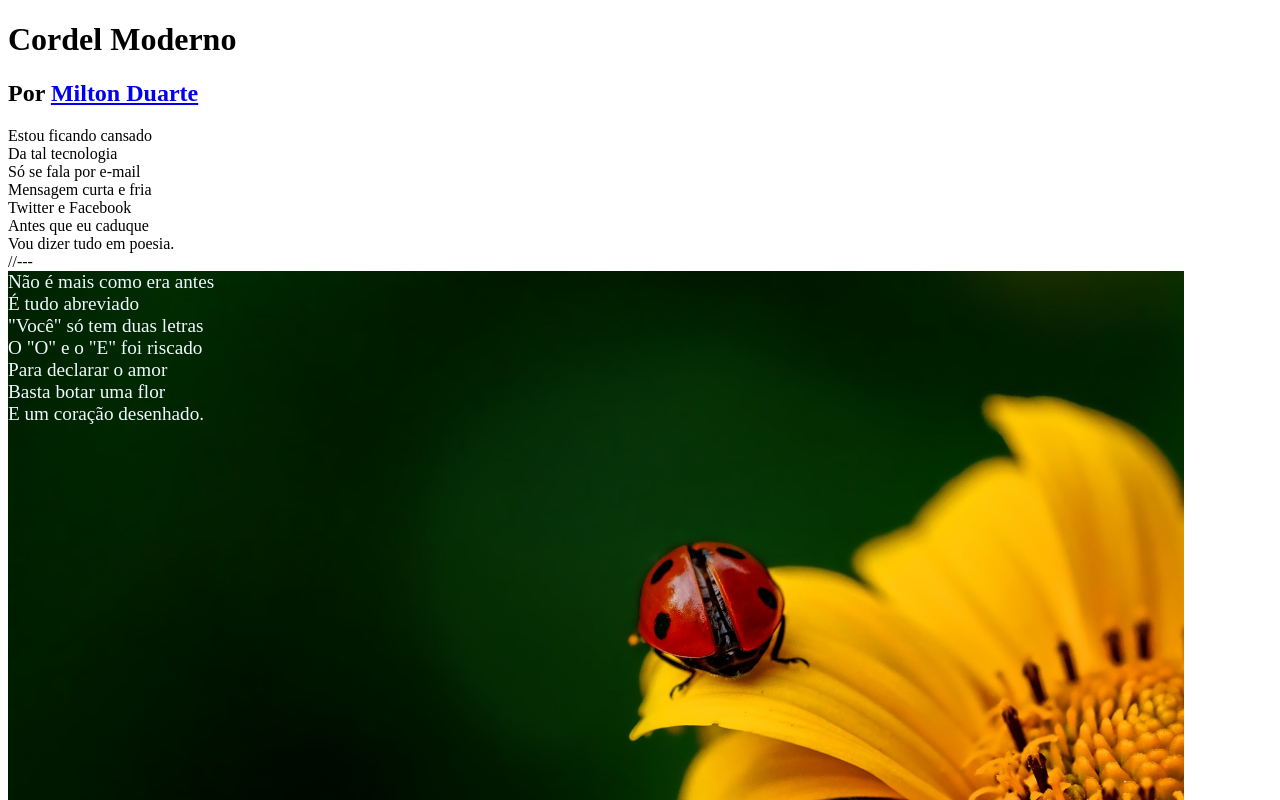
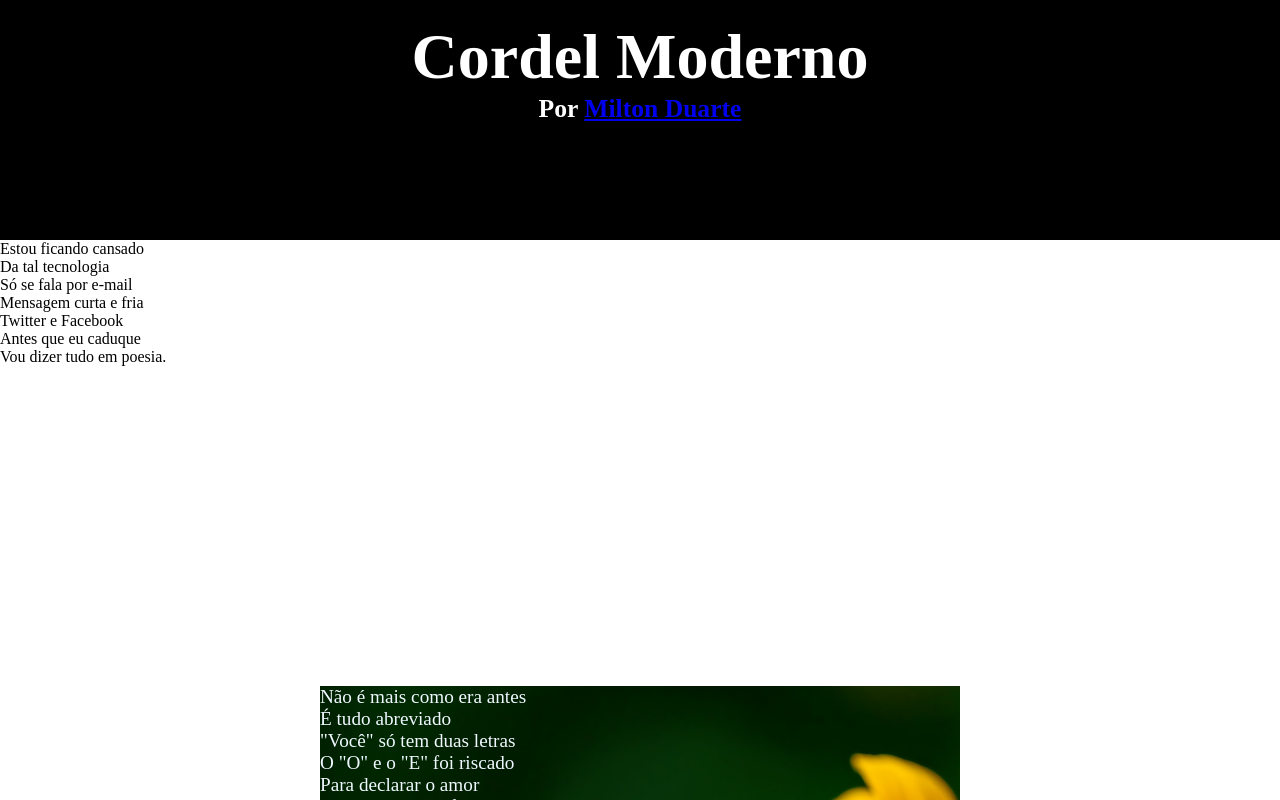
Before and after one commit to vitorhenriques-dev/html-css, a plain HTML site: page curso-html/projeto modulo 3/index.html in a window 1280 px wide. Shown: the top 800 px of the page. Drawn offline with Linux system fonts and the light colour scheme.

Commit message:
construção das css

```diff
--- /dev/null
+++ b/curso-html/projeto modulo 3/cordel.css
@@ -0,0 +1,29 @@
+*{
+    margin: 0px;
+}
+
+header {
+    background-color: black;
+    color: white;
+    font-size: 2em;
+    height: 200px;
+    text-align: center;
+    padding: 20px;
+
+}
+header > h2 {
+    color: white;
+    font-size: 0.8em;
+}
+
+div {
+    margin: 25%;
+    height: 98vh;
+    background-repeat: no-repeat;
+    background-image: url('imagens/background001.jpg');
+    background-size: contain;
+    color: aliceblue;
+    font-size: larger;
+    font-display: 1.2em;
+
+}
--- a/curso-html/projeto modulo 3/index.html
+++ b/curso-html/projeto modulo 3/index.html
@@ -5,18 +5,7 @@
     <meta http-equiv="X-UA-Compatible" content="IE=edge">
     <meta name="viewport" content="width=device-width, initial-scale=1.0">
     <title>Cordel</title>
-    <style>
-        div {
-            height: 98vh;
-            background-repeat: no-repeat;
-            background-image: url('imagens/background001.jpg');
-            background-size: contain;
-            color: aliceblue;
-            font-size: larger;
-            font-display: 1.2em;
-
-        }
-    </style>
+    <link rel="stylesheet" href="cordel.css">
 </head>
 <body>
     <header>
@@ -25,7 +14,7 @@
     </header>
 
 <main>
-    <article>
+    <article id="primeiro">
         Estou ficando cansado
         <br>
         Da tal tecnologia
@@ -40,10 +29,7 @@
         <br>
         Vou dizer tudo em poesia.
     </article>
-
-    //---
-
-    <article id="rolagem">
+    <article id="segundo">
         <div>
             Não é mais como era antes
             <br>
@@ -60,24 +46,38 @@
             E um coração desenhado.
         </div>
     </article>
-
-    //---
-
+    <article id="terceiro">
+        <div>
             Arroba agora não pesa
+            <br>
             É parte de um endereço
+            <br>
             Ponto final nem se usa
+            <br>
             Ou vai até no começo
+            <br>
             Agora é .com
+            <br>
             Se o saite é muito bom
+            <br>
             Ele vale um alto preço.
-
+            <br>
+            <br>
             Pra piorar a liguagem
+            <br>
             O emoticom é um risco
+            <br>
             Tem símbolo para tudo
+            <br>
             Ponto e vírgula e um asterisco
+            <br>
             Um beijo significa
+            <br>
             Pra entender como fica
+            <br>
             Decifre esse rabisco.
+        </div>
+    </article>
 
     //---
 </main>
```
Lines whose indentation alone changed are shown as unchanged.
